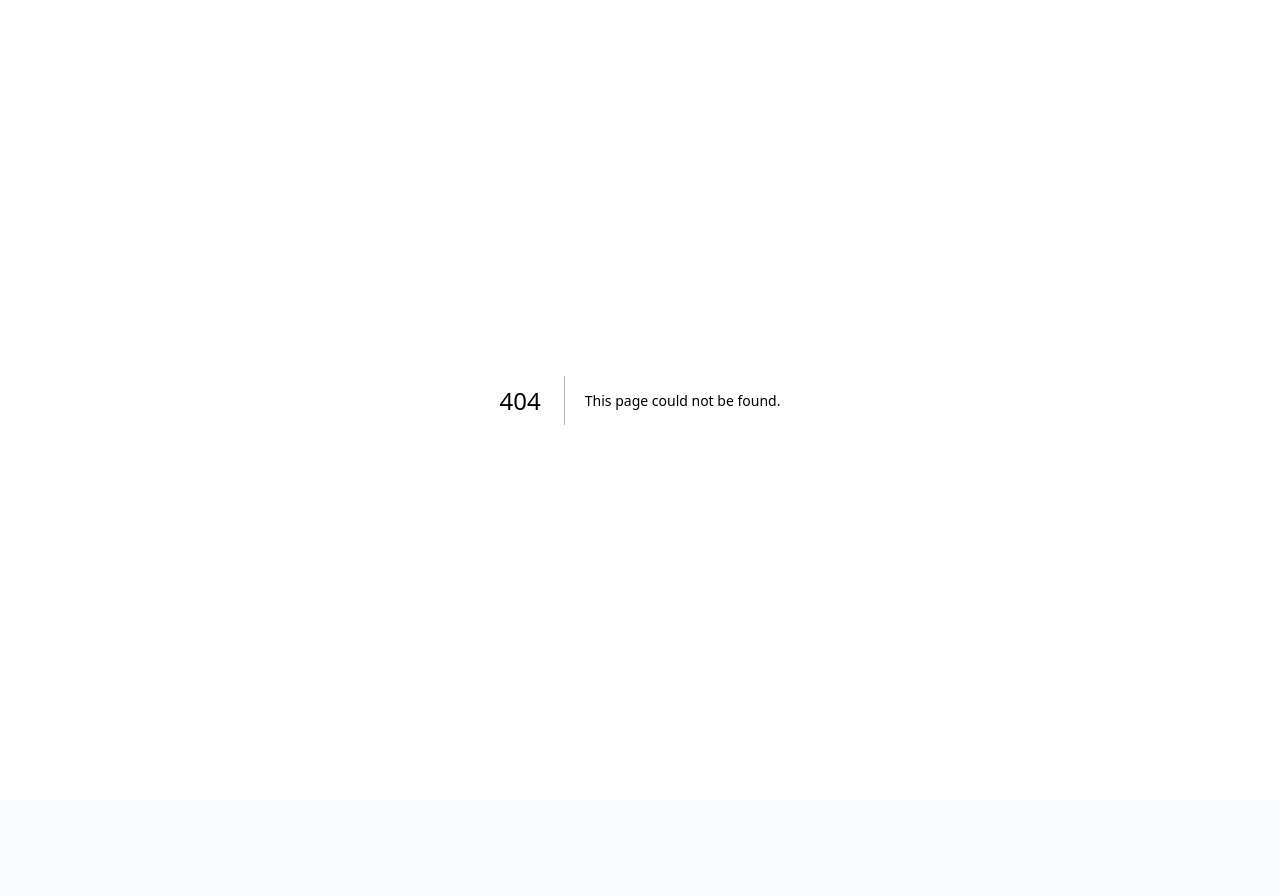
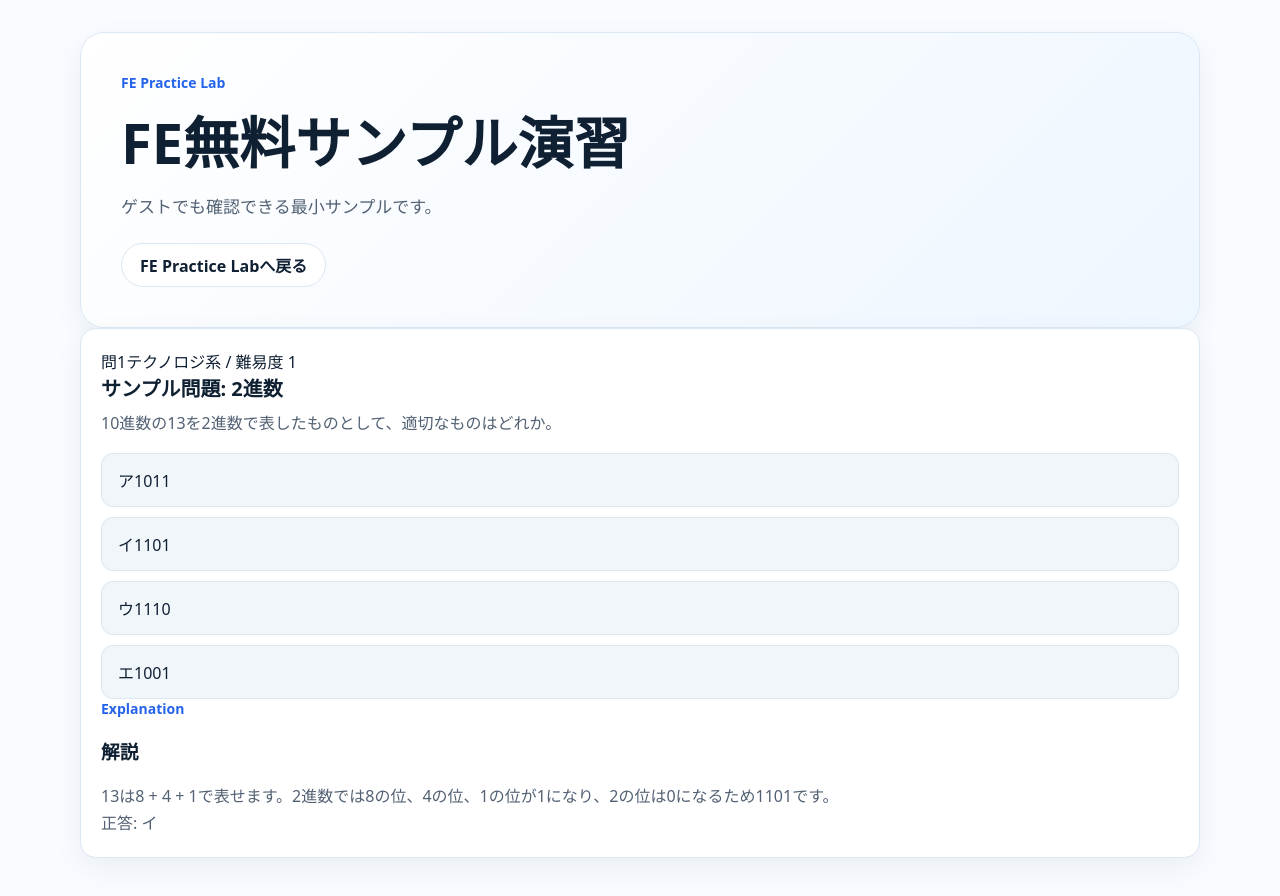
Before and after one commit to Shota-Zaki/License-Base, a Next.js app in the folder apps/web/: page /engineer-license-lab/fe/practice/fe-free-sample-set in a window 1280 px wide. Before the commit this address had no page. Shown: the top 896 px of the page. Before the commit the page ends 800 px from the top, so only its background shows below. Built offline with nearby package versions, Linux system fonts and the light colour scheme; no server answers.

Commit message:
feat: add practice set exercise page

```diff
--- /dev/null
+++ b/apps/web/app/engineer-license-lab/fe/practice/[practiceSetId]/page.tsx
@@ -0,0 +1,58 @@
+import { getPracticeSetDetail } from '../../../../../lib/api';
+
+type PageProps = {
+  params: Promise<{ practiceSetId: string }>;
+};
+
+export const dynamic = 'force-dynamic';
+
+export default async function PracticeSetPage({ params }: PageProps) {
+  const { practiceSetId } = await params;
+  const practiceSet = await getPracticeSetDetail(practiceSetId);
+
+  return (
+    <main className="page-shell practice-shell">
+      <section className="hero compact-hero">
+        <div className="eyebrow">{practiceSet.course.title}</div>
+        <h1>{practiceSet.title}</h1>
+        <p>{practiceSet.description}</p>
+        <div className="action-row">
+          <a className="button" href="/engineer-license-lab/fe">FE Practice Labへ戻る</a>
+        </div>
+      </section>
+
+      <section className="practice-stack" aria-label="問題演習">
+        {practiceSet.questions.map((question, questionIndex) => {
+          const correctChoices = question.choices.filter((choice) => choice.isCorrect);
+
+          return (
+            <article className="card question-card" key={question.id}>
+              <div className="card-topline">
+                <span className="badge">問{questionIndex + 1}</span>
+                <span className="small-text">{question.unit.title} / 難易度 {question.difficulty}</span>
+              </div>
+              <h2>{question.title ?? '問題'}</h2>
+              <p className="question-body">{question.body}</p>
+              <ol className="choice-list labeled-choice-list">
+                {question.choices.map((choice) => (
+                  <li className={choice.isCorrect ? 'choice-item correct-choice' : 'choice-item'} key={choice.id}>
+                    <span className="choice-label">{choice.label}</span>
+                    <span>{choice.body}</span>
+                  </li>
+                ))}
+              </ol>
+              <div className="explanation-panel">
+                <div className="eyebrow">Explanation</div>
+                <h3>解説</h3>
+                <p>{question.explanation?.bodyMd ?? 'この問題の解説は準備中です。'}</p>
+                {correctChoices.length > 0 ? (
+                  <p className="answer-line">正答: {correctChoices.map((choice) => choice.label).join('、')}</p>
+                ) : null}
+              </div>
+            </article>
+          );
+        })}
+      </section>
+    </main>
+  );
+}
```
